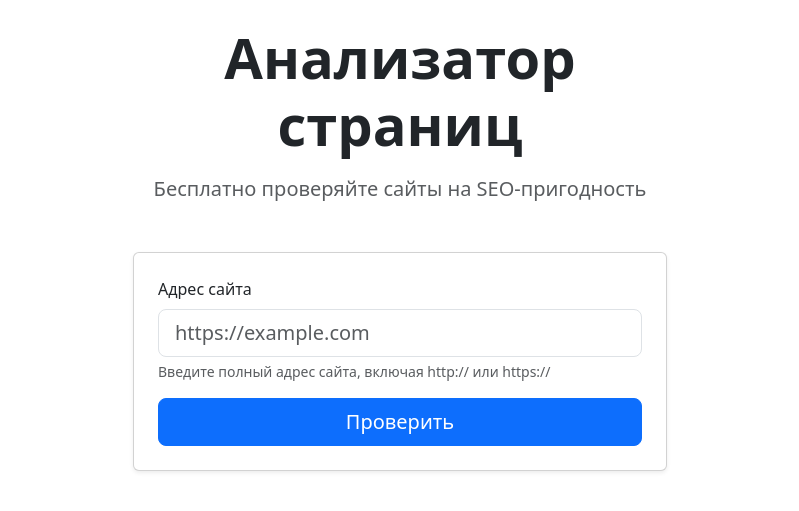
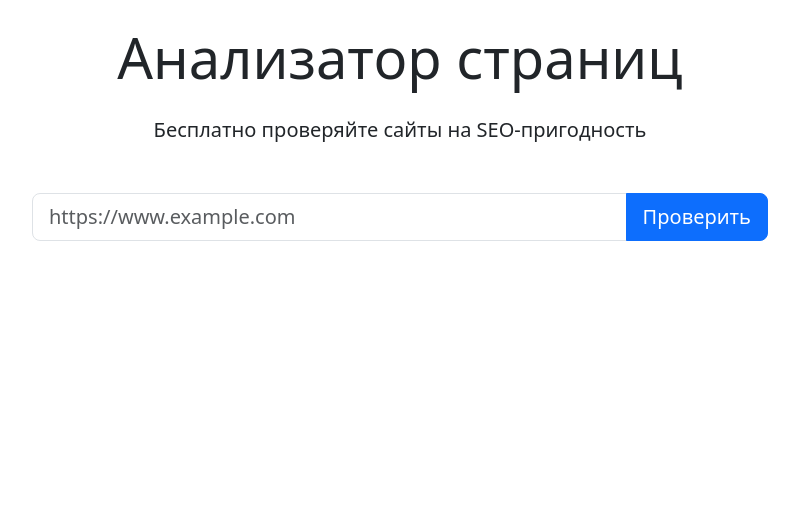
Before and after one commit to aasineln/python-project-83, a Flask app: page / in a window 1280 px wide. Shown: the part 56-567 px from the top of the page, without its empty margins (240-1039 px from the left). Run offline with Flask 3, Linux system fonts and the light colour scheme; some libraries are stand-ins or nearby versions.

Commit message:
fix tests - modify app and templates

```diff
--- a/page_analyzer/app.py
+++ b/page_analyzer/app.py
@@ -1,7 +1,6 @@
 import os
 from urllib.parse import urlparse
 
-import psycopg
 import validators
 from dotenv import load_dotenv
 from flask import Flask, flash, redirect, render_template, request, url_for
@@ -51,18 +50,6 @@ def urls():
     return render_template("urls.html", urls=urls_data)
 
 
-@app.route("/urls", methods=["GET"])
-def list_urls():
-    conn = get_db_connection()
-    cur = conn.cursor()
-    cur.execute(
-        "SELECT id, name, created_at FROM urls ORDER BY created_at DESC"
-    )
-    urls = cur.fetchall()
-    conn.close()
-    return render_template("urls.html", urls=urls)
-
-
 @app.route("/urls/<int:id>")
 def url_details(id):
     url_data, checks = get_url_details(id)
@@ -85,20 +72,35 @@ def add_url():
 
     parsed = urlparse(url_input)
     normalized_url = parsed.scheme + "://" + parsed.netloc + parsed.path
+
     conn = get_db_connection()
+    cur = conn.cursor()
 
     try:
-        cur = conn.cursor()
-        cur.execute("INSERT INTO urls (name) VALUES (%s)", (normalized_url,))
-        conn.commit()
-        flash("Страница успешно добавлена", "success")
-    except psycopg.errors.UniqueViolation:
-        flash("Такой URL уже существует", "warning")
+        # Сначала проверяем, существует ли URL
+        cur.execute("SELECT id FROM urls WHERE name = %s", (normalized_url,))
+        existing = cur.fetchone()
+
+        if existing:
+            url_id = existing["id"]
+            flash("Такой URL уже существует", "warning")
+        else:
+            # Создаем новый URL с RETURNING id
+            cur.execute(
+                "INSERT INTO urls (name) VALUES (%s) RETURNING id",
+                (normalized_url,),
+            )
+            print(normalized_url)
+            url_id = cur.fetchone()["id"]
+            conn.commit()
+            flash("Страница успешно добавлена", "success")
+
+        conn.close()
+        return redirect(url_for("url_details", id=url_id))
+
     except Exception as e:
+        conn.rollback()
+        conn.close()
         flash("Произошла ошибка при добавлении", "danger")
-        print(e)
-    finally:
-        if "conn" in locals():
-            conn.close()
-
-    return redirect(url_for("urls"))
+        print(f"Error adding URL: {e}")
+        return redirect(url_for("index"))
--- a/page_analyzer/templates/base.html
+++ b/page_analyzer/templates/base.html
@@ -16,7 +16,7 @@
             <div class="collapse navbar-collapse" id="navbarNav">
                 <ul class="navbar-nav">
                     <li class="nav-item">
-                        <a class="nav-link" href="{{ url_for('list_urls') }}">Сайты</a>
+                        <a class="nav-link" href="{{ url_for('urls') }}">Сайты</a>
                     </li>
                 </ul>
             </div>
--- a/page_analyzer/templates/index.html
+++ b/page_analyzer/templates/index.html
@@ -1,43 +1,21 @@
 {% extends "base.html" %}
 
 {% block content %}
-<div class="hero-section">
-    <div class="container">
-        <div class="row justify-content-center">
-            <div class="col-md-8 col-lg-6">
-                <div class="text-center mb-5">
-                    <h1 class="display-4 fw-bold mb-3">Анализатор страниц</h1>
-                    <p class="lead text-muted">
-                        Бесплатно проверяйте сайты на SEO-пригодность
-                    </p>
-                </div>
+<div class="row justify-content-center">
+    <div class="col-md-8 text-center">
+        <h1 class="display-4 mb-4">Анализатор страниц</h1>
+        <p class="lead">Бесплатно проверяйте сайты на SEO-пригодность</p>
 
-                <div class="card shadow-sm">
-                    <div class="card-body p-4">
-                        <form action="{{ url_for('add_url') }}" method="post">
-                            <div class="mb-3">
-                                <label for="url" class="form-label">Адрес сайта</label>
-                                <input
-                                    type="text"
-                                    class="form-control form-control-lg"
-                                    id="url"
-                                    name="url"
-                                    placeholder="https://example.com"
-                                    required
-                                    value=""
-                                >
-                                <div class="form-text">
-                                    Введите полный адрес сайта, включая http:// или https://
-                                </div>
-                            </div>
-                            <button type="submit" class="btn btn-primary btn-lg w-100">
-                                Проверить
-                            </button>
-                        </form>
-                    </div>
-                </div>
+        <form action="/" method="post" class="mt-5">
+            <div class="input-group mb-3">
+                <input type="text"
+                       name="url"
+                       class="form-control form-control-lg"
+                       placeholder="https://www.example.com"
+                       required>
+                <button class="btn btn-primary btn-lg" type="submit">Проверить</button>
             </div>
-        </div>
+        </form>
     </div>
 </div>
 {% endblock %}
```
